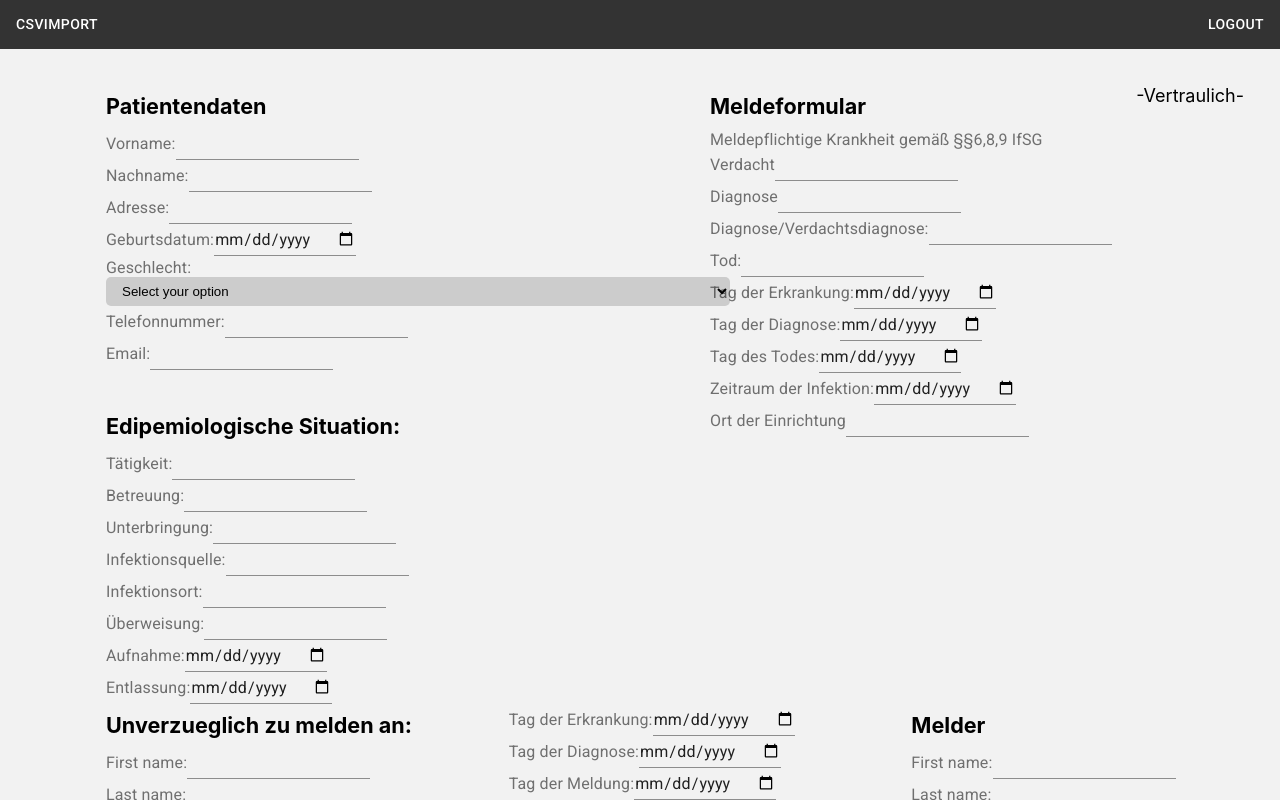
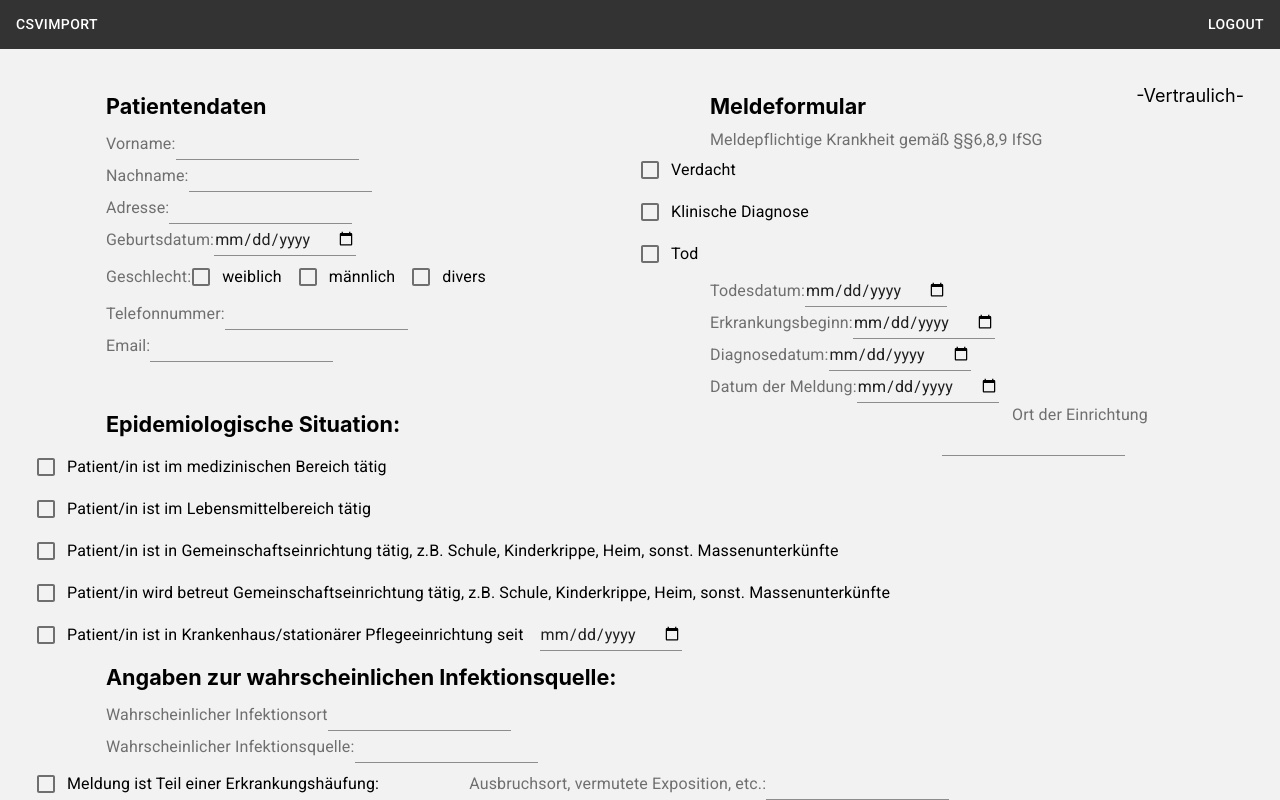
Before and after one commit to suniastar/online-fallregister, a React (Create React App) app in the folder fallregister_frontend/: page / in a window 1280 px wide. Both pictures are taken after a click on the button "MANUELLER IMPORT". Shown: the top 800 px of the page. Built offline with nearby package versions, Linux system fonts and the light colour scheme; the HTML template or start-up script is replaced by a standard one.

Commit message:
Checkboxes, new format, new Input based on Meldeformular of diverse Bundeslander

```diff
--- a/fallregister_frontend/src/PatientDataForm.js
+++ b/fallregister_frontend/src/PatientDataForm.js
@@ -1,12 +1,11 @@
-
 import React from 'react';
 
-import {FormLabel, Input, Grid} from '@material-ui/core/';
+import {InputLabel,FormLabel,FormControlLabel, Input, Grid, Checkbox} from '@material-ui/core/';
 
 class PatientDataForm extends React.Component {
-    render(){
+    render() {
 
- return(
+        return (
             <form action="/action_page.php">
                 <Grid
                     container
@@ -17,13 +16,13 @@ class PatientDataForm extends React.Component {
                 >
 
                     <Grid container
-              direction= 'row'
-              justify= 'flex-start'
-              alignItems= "stretch"
+                          direction='row'
+                          justify='flex-start'
+                          alignItems="stretch"
                     >
 
                         <Grid container
-                  direction= 'column'
+                              direction='column'
                               item
                               xs={6}
                         >
@@ -53,13 +52,9 @@ class PatientDataForm extends React.Component {
 
                             <Grid>
                                 <FormLabel for="gender">Geschlecht:</FormLabel>
-
-                    <select id="gender" name="gender">
-                        <option value="" disabled selected>Select your option</option>
-                        <option value="male">Männlich</option>
-                        <option value="female">Weiblich</option>
-                        <option value="other">Sonstiges</option>
-                    </select>
+                                <FormControlLabel control = {<Checkbox/>} label = "weiblich" />
+                                <FormControlLabel control = {<Checkbox/>} label = "männlich" />
+                                <FormControlLabel control = {<Checkbox/>} label = "divers" />
                             </Grid>
 
                             <Grid>
@@ -73,14 +68,14 @@ class PatientDataForm extends React.Component {
                             </Grid>
                         </Grid>
                         <Grid container
-                  direction= 'column'
+                              direction='column'
                               item
                               xs={6}
                         >
                             <Grid>
                                 <Grid container
-                          direction= 'row'
-                          justify= 'space-between'
+                                      direction='row'
+                                      justify='space-between'
                                 >
                                     <Grid>
                                         <FormLabel class="big">Meldeformular</FormLabel>
@@ -93,41 +88,33 @@ class PatientDataForm extends React.Component {
                             </Grid>
 
                             <Grid container
-                          direction= 'column'
+                                  direction='column'
                             >
                                 <Grid>
-                    <FormLabel for="fname">Verdacht</FormLabel>
-                    <Input type="text" id="fname" name="fname"></Input>
+                                    <FormControlLabel control = {<Checkbox/>} label = "Verdacht" />
                                 </Grid>
                                 <Grid>
-                    <FormLabel for="fname">Diagnose</FormLabel>
-                    <Input type="text" id="fname" name="fname"></Input>
+                                    <FormControlLabel control = {<Checkbox/>} label = "Klinische Diagnose" />
                                 </Grid>
                                 <Grid>
-        <FormLabel for="diagnose">Diagnose/Verdachtsdiagnose:</FormLabel>
-        <Input type="text" id="diagnose" name="diagnose"></Input>
+                                    <FormControlLabel control = {<Checkbox/>} label = "Tod" />
                                 </Grid>
                                 <Grid>
-                    <FormLabel for="fname">Tod:</FormLabel>
-                    <Input type="text" id="fname" name="fname"></Input>
+                                    <FormLabel for="fname">Todesdatum:</FormLabel>
+                                    <Input type="date" id="dayOfDeath" name="dayOfDeath"></Input>
                                 </Grid>
                                 <Grid>
-        <FormLabel for="dayOfInfection">Tag der Erkrankung:</FormLabel>
+                                    <FormLabel for="dayOfInfection">Erkrankungsbeginn:</FormLabel>
                                     <Input type="date" id="dayOfInfection" name="dayOfInfection"></Input>
                                 </Grid>
                                 <Grid>
-        <FormLabel for="dayOfDiagnose">Tag der Diagnose:</FormLabel>
+                                    <FormLabel for="dayOfDiagnose">Diagnosedatum:</FormLabel>
                                     <Input type="date" id="dayOfDiagnose" name="dayOfDiagnose"></Input>
                                 </Grid>
                                 <Grid>
-        <FormLabel for="dayOfDeath">Tag des Todes:</FormLabel>
-        <Input type="date" id="dayOfDeath" name="dayOfDeath"></Input>
+                                    <FormLabel for="dayOfDeath">Datum der Meldung:</FormLabel>
+                                    <Input type="date" id="dayOfReport" name="dayOfReport"></Input>
                                 </Grid>
-        <Grid>
-        <FormLabel for="timeslotOfInfection">Zeitraum der Infektion:</FormLabel>
-        <Input type="date" id="timeslotOfInfection" name="timeslotOfInfection"></Input>
-        </Grid>
-
                             </Grid>
 
 
@@ -136,41 +123,41 @@ class PatientDataForm extends React.Component {
                     </Grid>
 
 
-
-
-
-
                     <Grid container
-              direction= 'row'
-              justify= 'flex-start'
-              alignItems= "stretch"
+                          direction='row'
+                          justify='flex-start'
+                          alignItems="stretch"
                     >
 
 
                         <Grid container
-              direction= 'column'
-              justify= 'flex-start'
-              alignItems= "stretch"
-              xs={6}
+                              direction='column'
+                              justify='flex-start'
+                              alignItems="stretch"
+                              xs={9}
                         >
                             <Grid>
-        <FormLabel class="big">Edipemiologische Situation:</FormLabel>
-
+                                <FormLabel class="big">Epidemiologische Situation:</FormLabel>
                             </Grid>
                             <Grid>
-        <FormLabel for="activity">Tätigkeit:</FormLabel>
-        <Input type="text" id="activity" name="activity"></Input>
+                                <FormControlLabel control = {<Checkbox/>} label = "Patient/in ist im medizinischen Bereich tätig" />
                             </Grid>
                             <Grid>
-        <FormLabel for="care">Betreuung:</FormLabel>
-        <Input type="text" id="care" name="care"></Input>
+                                <FormControlLabel control = {<Checkbox/>} label = "Patient/in ist im Lebensmittelbereich tätig" />
                             </Grid>
                             <Grid>
-        <FormLabel for="stay">Unterbringung:</FormLabel>
-        <Input type="text" id="stay" name="stay"></Input>
+                                <FormControlLabel control = {<Checkbox/>} label = "Patient/in ist in Gemeinschaftseinrichtung tätig, z.B. Schule, Kinderkrippe, Heim, sonst. Massenunterkünfte" />
+                            </Grid>
+
+                            <Grid>
+                                <FormControlLabel control = {<Checkbox/>} label = "Patient/in wird betreut Gemeinschaftseinrichtung tätig, z.B. Schule, Kinderkrippe, Heim, sonst. Massenunterkünfte" />
+                            </Grid>
+                            <Grid>
+                                <FormControlLabel control = {<Checkbox/>} label = "Patient/in ist in Krankenhaus/stationärer Pflegeeinrichtung seit" />
+                                <Input type="date" id="dateOfcare" name="dateOfcare"></Input>
                             </Grid>
                         </Grid>
-        <Grid xs={6}>
+                        <Grid xs={3}>
                             <FormLabel for="stay">Ort der Einrichtung</FormLabel>
                             <Input type="text" id="stay" name="stay"></Input>
                         </Grid>
@@ -178,53 +165,49 @@ class PatientDataForm extends React.Component {
                     </Grid>
 
                     <Grid container
-              direction= 'column'
-              justify= 'flex-start'
-              alignItems= "stretch"
+                          direction='column'
+                          justify='flex-start'
+                          alignItems="stretch"
 
                     >
                         <Grid>
-        <FormLabel for="infectionSource">Infektionsquelle:</FormLabel>
+                            <FormLabel class="big">Angaben zur wahrscheinlichen Infektionsquelle:</FormLabel>
+                        </Grid>
+                        <Grid>
+                            <FormLabel for="infectionPlace">Wahrscheinlicher Infektionsort</FormLabel>
+                            <Input type="text" id="infectionPlace" name="infectionPlace"></Input>
+                        </Grid>
+                        <Grid>
+                            <FormLabel for="infectionSource">Wahrscheinlicher Infektionsquelle:</FormLabel>
                             <Input type="text" id="infectionSource" name="infectionSource"></Input>
                         </Grid>
                         <Grid>
-        <FormLabel for="infectionPlace">Infektionsort:</FormLabel>
-        <Input type="text" id="infectionPlace" name="infectionPlace"></Input>
-        </Grid>
-        <Grid>
-        <FormLabel for="transfer">Überweisung:</FormLabel>
-        <Input type="text" id="transfer" name="transfer"></Input>
-        </Grid>
-        <Grid>
-        <FormLabel for="admission">Aufnahme:</FormLabel>
-        <Input type="date" id="admission" name="admission"></Input>
-        </Grid>
-        <Grid>
-        <FormLabel for="dismissal">Entlassung:</FormLabel>
-        <Input type="date" id="dismissal" name="dismissal"></Input>
+                            <FormControlLabel control = {<Checkbox/>} label = "Meldung ist Teil einer Erkrankungshäufung:" />
+                            <FormLabel for="infectionSource"> Ausbruchsort, vermutete Exposition, etc.:</FormLabel>
+                            <Input type="text" id="infectionSource" name="infectionSource"></Input>
                         </Grid>
                     </Grid>
 
                     <Grid container
-              direction= 'row'
-              justify= 'flex-start'
-              alignItems= "stretch"
+                          direction='row'
+                          justify='flex-start'
+                          alignItems="stretch"
                     >
                         <Grid container
-              direction= 'column'
-              justify= 'flex-start'
-              alignItems= "stretch"
-              xs={4}
+                              direction='column'
+                              justify='flex-start'
+                              alignItems="stretch"
+                              xs={6}
                         >
                             <Grid>
                                 <FormLabel class="big">Unverzueglich zu melden an:</FormLabel>
                             </Grid>
                             <Grid>
-        <FormLabel for="fname">First name:</FormLabel>
+                                <FormLabel for="fname">Vorname:</FormLabel>
                                 <Input type="text" id="fname" name="fname"></Input>
                             </Grid>
                             <Grid>
-        <FormLabel for="lname">Last name:</FormLabel>
+                                <FormLabel for="lname">Nachname:</FormLabel>
                                 <Input type="text" id="lname" name="lname"></Input>
                             </Grid>
                             <Grid>
@@ -241,41 +224,22 @@ class PatientDataForm extends React.Component {
                             </Grid>
                         </Grid>
 
-        <Grid container
-              direction= 'column'
-              justify= 'flex-start'
-              alignItems= "stretch"
-              xs={4}
-        >
-             <Grid>
-        <FormLabel for="dayOfInfection">Tag der Erkrankung:</FormLabel>
-        <Input type="date" id="dayOfInfection" name="dayOfInfection"></Input>
-        </Grid>
-        <Grid>
-        <FormLabel for="dayOfDiagnose">Tag der Diagnose:</FormLabel>
-        <Input type="date" id="dayOfDiagnose" name="dayOfDiagnose"></Input>
-        </Grid>
-        <Grid>
-        <FormLabel for="dayOfDiagnose">Tag der Meldung:</FormLabel>
-        <Input type="date" id="dayOfDiagnose" name="dayOfDiagnose"></Input>
-        </Grid>
-            </Grid>
 
                         <Grid container
-              direction= 'column'
-              justify= 'flex-start'
-              alignItems= "stretch"
-              xs={4}
+                              direction='column'
+                              justify='flex-start'
+                              alignItems="stretch"
+                              xs={6}
                         >
                             <Grid>
                                 <FormLabel class="big">Melder</FormLabel>
                             </Grid>
                             <Grid>
-        <FormLabel for="fname">First name:</FormLabel>
+                                <FormLabel for="fname">Vorname:</FormLabel>
                                 <Input type="text" id="fname" name="fname"></Input>
                             </Grid>
                             <Grid>
-        <FormLabel for="lname">Last name:</FormLabel>
+                                <FormLabel for="lname">Nachname:</FormLabel>
                                 <Input type="text" id="lname" name="lname"></Input>
                             </Grid>
                             <Grid>
```
Lines whose indentation alone changed are shown as unchanged.
